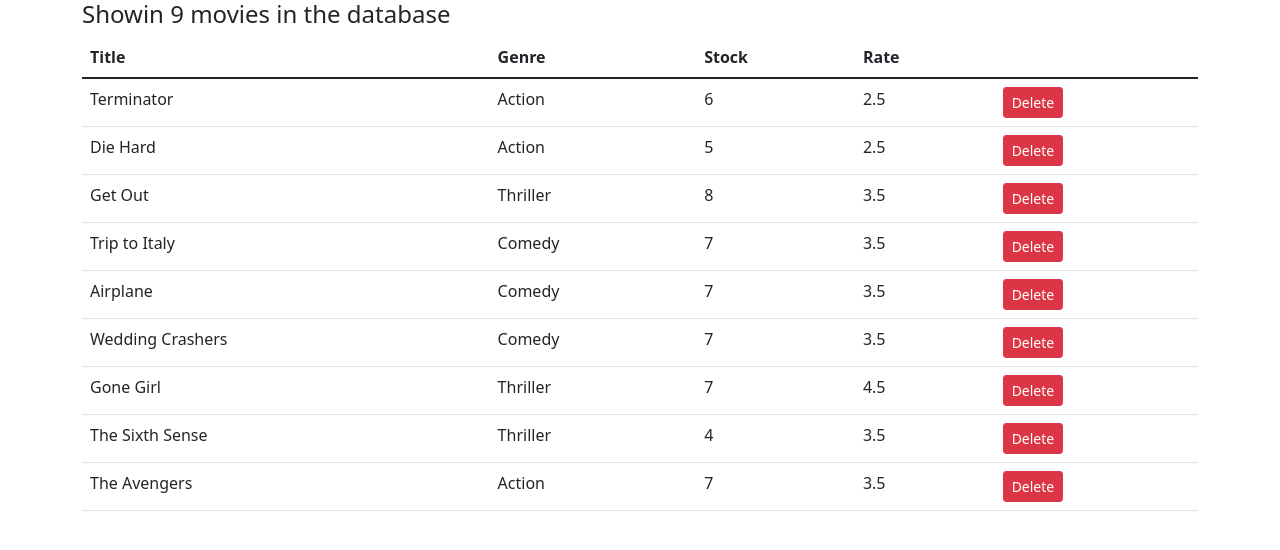
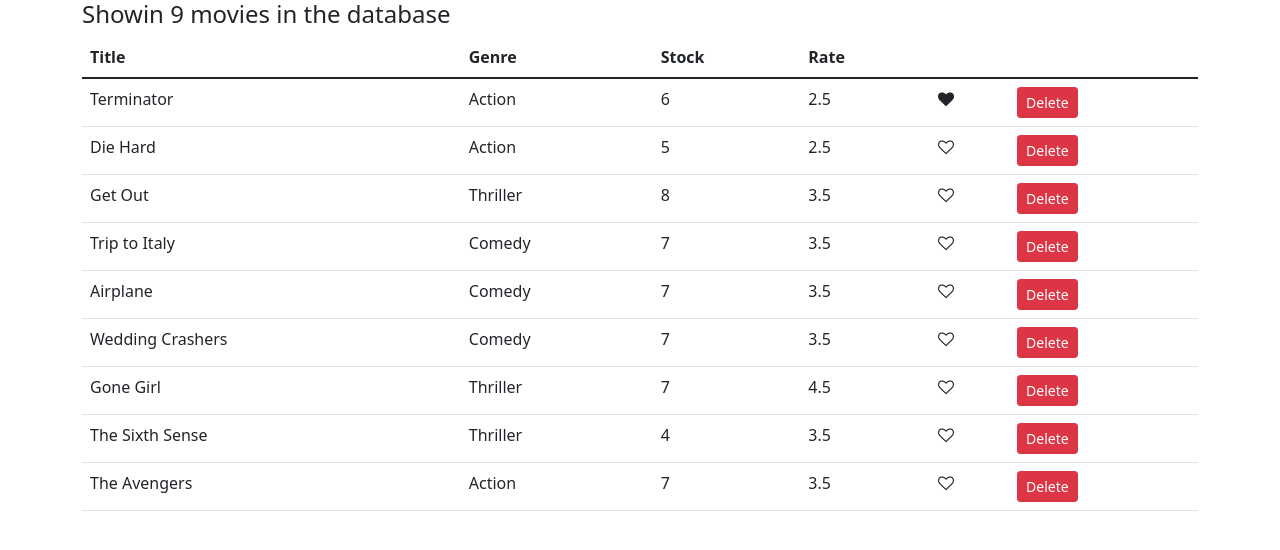
Before and after one commit to WebDevMilan/ReactMovieApp, a React (Create React App) app in the folder movie-app/: page / in a window 1280 px wide. Shown: the top 550 px of the page. Built offline with nearby package versions, Linux system fonts and the light colour scheme.

Commit message:
added liked button for movies

```diff
--- a/movie-app/package.json
+++ b/movie-app/package.json
@@ -3,6 +3,10 @@
   "version": "0.1.0",
   "private": true,
   "dependencies": {
+    "@fortawesome/fontawesome-svg-core": "^6.1.1",
+    "@fortawesome/free-regular-svg-icons": "^6.1.1",
+    "@fortawesome/free-solid-svg-icons": "^6.1.1",
+    "@fortawesome/react-fontawesome": "^0.1.18",
     "@testing-library/jest-dom": "^5.16.4",
     "@testing-library/react": "^13.1.1",
     "@testing-library/user-event": "^13.5.0",
--- /dev/null
+++ b/movie-app/src/components/common/like.jsx
@@ -0,0 +1,16 @@
+import React from "react";
+
+const Like = (props) => {
+  let classes = "fa fa-heart";
+  if (!props.liked) classes += "-o";
+  return (
+    <i
+      onClick={props.onClick}
+      style={{ cursor: "pointer" }}
+      className={classes}
+      aria-hidden="true"
+    ></i>
+  );
+};
+
+export default Like;
--- a/movie-app/src/components/movies.jsx
+++ b/movie-app/src/components/movies.jsx
@@ -1,4 +1,5 @@
 import React, { Component } from "react";
+import Like from "./common/like";
 import { getMovies } from "../services/fakeMovieService";
 
 class Movies extends Component {
@@ -8,6 +9,14 @@
     const movies = this.state.movies.filter((m) => m._id !== movie._id);
     this.setState({ movies });
   };
+
+  handleLike = (movie) => {
+      const movies = [...this.state.movies];
+      const index = movies.indexOf(movie);
+      movies[index] = {...movies[index]};
+      movies[index].liked = !movies[index].liked;
+      this.setState({movies});
+  }
 
   render() {
     const { length: count } = this.state.movies;
@@ -25,6 +34,7 @@
               <th className="col">Stock</th>
               <th className="col">Rate</th>
               <th></th>
+              <th></th>
             </tr>
           </thead>
           <tbody>
@@ -34,6 +44,9 @@
                 <td>{movie.genre.name}</td>
                 <td>{movie.numberInStock}</td>
                 <td>{movie.dailyRentalRate}</td>
+                <td>
+                  <Like onClick={() => this.handleLike(movie)} liked={movie.liked} />
+                </td>
                 <td>
                   <button
                     onClick={() => this.handleDelete(movie)}
--- a/movie-app/src/services/fakeMovieService.js
+++ b/movie-app/src/services/fakeMovieService.js
@@ -8,6 +8,7 @@
     numberInStock: 6,
     dailyRentalRate: 2.5,
     publishDate: "2018-01-03T19:04:28.809Z",
+    liked: true,
   },
   {
     _id: "5b21ca3eeb7f6fbccd471816",
```
Also changed, not shown: 1 other file (tests, documents, lock files or other folders).
